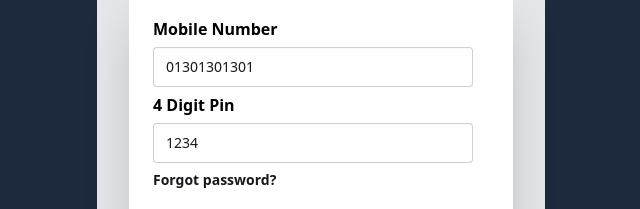
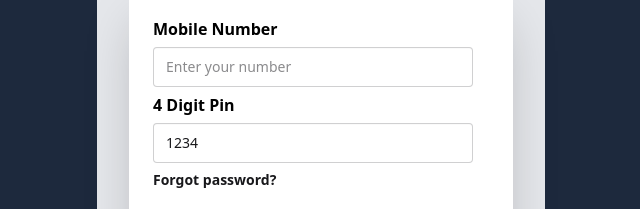
Before and after one commit to nayeem2912/payoo-mobile-bank, a plain HTML site: page index.html in a window 1280 px wide. Shown: the part 232-441 px from the top of the page, 319-959 px from the left. Drawn offline with nearby package versions, Linux system fonts and the light colour scheme.

Commit message:
added 2nd commit

```diff
--- a/index.html
+++ b/index.html
@@ -24,7 +24,7 @@
                 <form class="card-body">
                   <fieldset class="fieldset">
                     <label class="fieldset-label text-[16px] font-bold text-black">Mobile Number</label>
-                    <input value="01301301301" type="text" id="account-number" class="input" placeholder="Enter your number" required />
+                    <input  type="text" id="account-number" class="input" placeholder="Enter your number" required />
                     <label class="fieldset-label text-[16px] font-bold text-black">4 Digit Pin</label>
                     <input value="1234" id="pin" type="text" class="input" placeholder="Enter 4 Digit Pin" required/>
                     <div><a class="link link-hover font-bold text-[14px]">Forgot password?</a></div>
```
